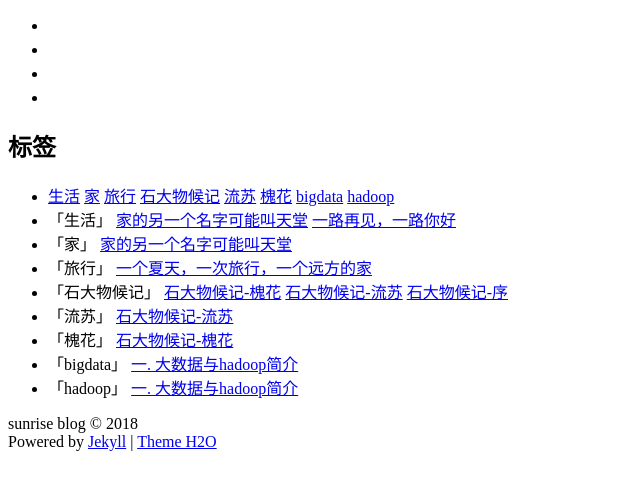
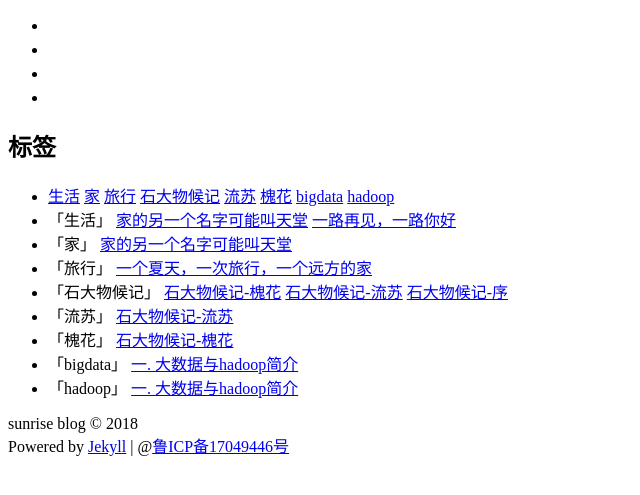
Before and after one commit to sunrisexl/sunrisexl.github.io, a Jekyll site: the page built from tags.html, in a window 1280 px wide, cut to the strip 112-607 px from the top of the page. Shown: the whole strip, without its empty margins (0-640 px from the left). Built offline with Jekyll 4.4.1, drawn with Linux system fonts in a browser that asks for light colours; nearby versions of some CDN libraries.

Commit message:
备案信息

```diff
--- a/_includes/footer.html
+++ b/_includes/footer.html
@@ -11,5 +11,5 @@
   {% endunless %}
   {{ current }}
   </section>
-  <section>Powered by <a href="//jekyllrb.com">Jekyll</a> | <a href="https://github.com/kaeyleo/jekyll-theme-H2O">Theme H2O</a></section>
+  <section>Powered by <a href="//jekyllrb.com">Jekyll</a> | @<a href="http://www.miitbeian.gov.cn/" target="_blank">鲁ICP备17049446号</a></section>
 </footer>
```
